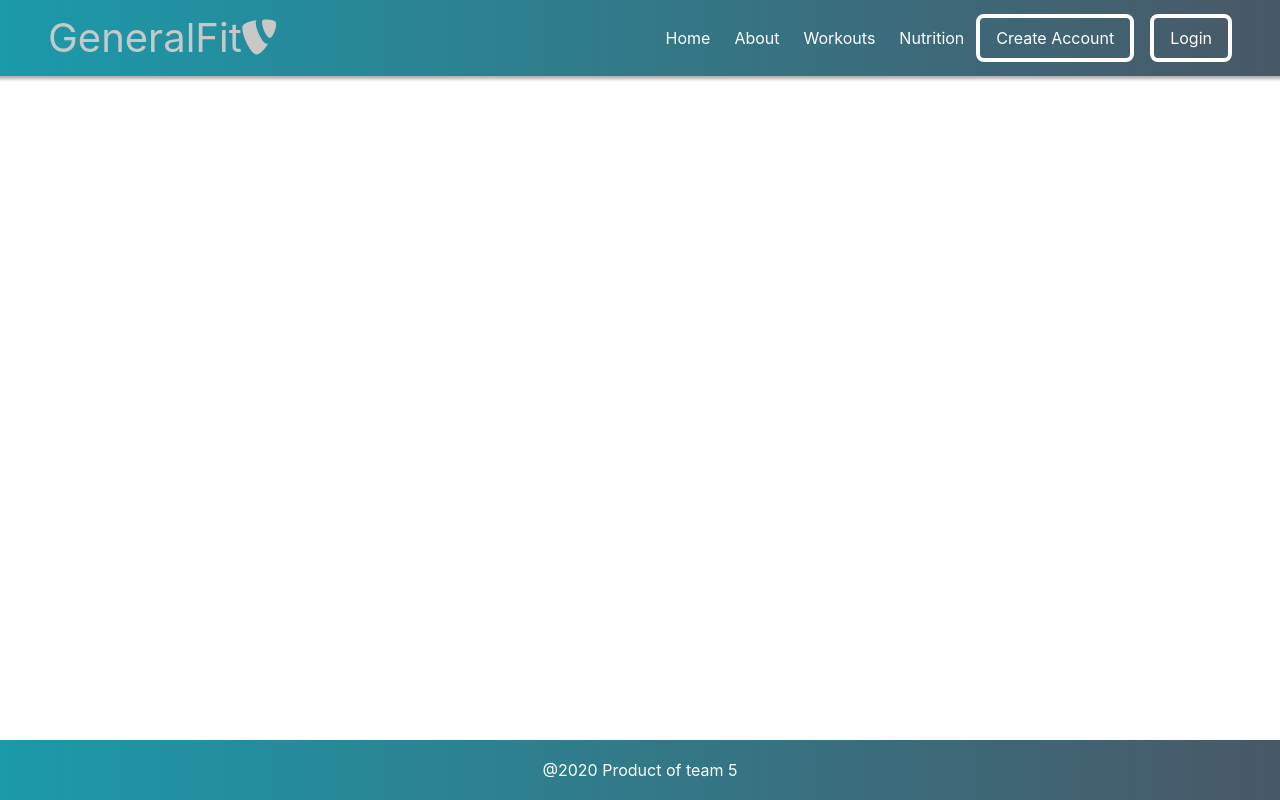
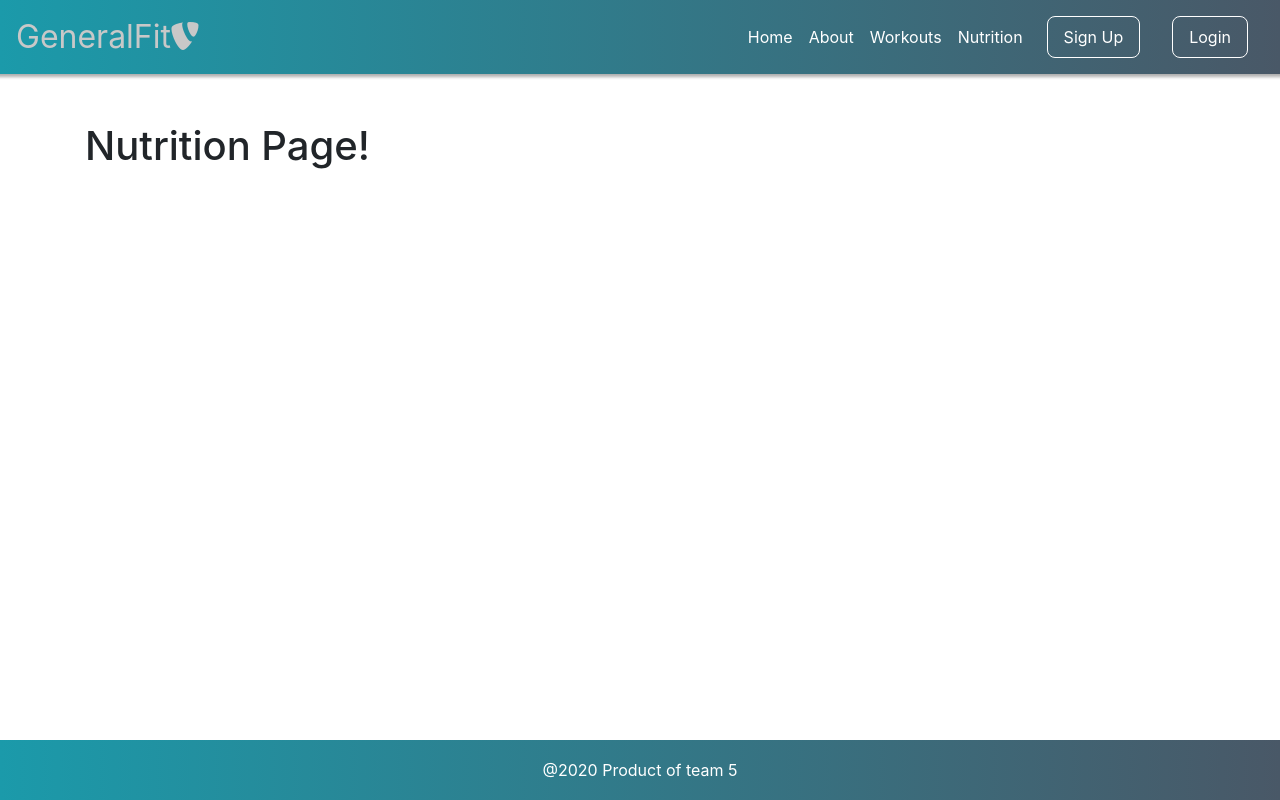
Before and after one commit to codebypaul/fitness_app_client, a React (Create React App) app: page /nutrition in a window 1280 px wide. Built offline with nearby package versions, Linux system fonts and the light colour scheme; no server answers.

Commit message:
converted all styling to bootstrap

```diff
--- a/package.json
+++ b/package.json
@@ -10,6 +10,7 @@
     "bootstrap": "^4.5.3",
     "jwt-decode": "^3.1.2",
     "react": "^17.0.1",
+    "react-bootstrap": "^1.4.0",
     "react-dom": "^17.0.1",
     "react-router-dom": "^5.2.0",
     "react-scripts": "4.0.1",
--- a/src/App.css
+++ b/src/App.css
@@ -18,7 +18,7 @@ body {
 
 /*-------navbar--------*/
 .brand{
-  font-size: 2.5rem;
+  font-size: 2rem;
   color: rgba(200,200,200,1);
   transition: .3s linear all;
 }
@@ -29,6 +29,14 @@ body {
 .logout-link{
   cursor:pointer;
 }
-.navLink{
-  margin: 0 .75rem;
+.fa-bars{
+  color: white;
 }
+
+.Navbar{
+  background: var(--schemeGradient);
+  display: flex;
+  align-items: center;
+  box-shadow: 0 0 3px 3px rgba(175,175,175,1);
+  z-index: 1;
+}
--- a/src/App.js
+++ b/src/App.js
@@ -8,8 +8,9 @@ import './App.css';
 import 'bootstrap/dist/css/bootstrap.min.css';
 // Components
 import Welcome from './pages/Welcome';
-import Navbar from './components/Navbar';
+import Navbartwo from './components/Navbartwo';
 import Footer from './components/Footer';
+
 //Pages
 import Profile from './pages/Profile';
 import Signup from './pages/Signup';
@@ -58,7 +59,8 @@ function App() {
 
   return (
     <div className="App">
-      <Navbar handleLogout={handleLogout} isAuth={isAuthenticated} />
+      {/* <Navbar handleLogout={handleLogout} isAuth={isAuthenticated} /> */}
+      <Navbartwo handleLogout={handleLogout} isAuth={isAuthenticated}/>
       <div className="container mt-5">
         <Switch>
           <Route path='/signup' component={ Signup } />
@@ -69,7 +71,7 @@ function App() {
           <PrivateRoute path="/profile" component={ Profile } user={currentUser}/>
           <Route exact path="/" component={ Welcome }/>
           <Route path="/workouts" component={ Workouts }/>
-          <Route path="/nutriton" component={ Nutrition }/>
+          <Route path="/nutrition" component={ Nutrition }/>
         </Switch>
       </div>
       <Footer />
--- /dev/null
+++ b/src/components/Buttons.js
@@ -0,0 +1,12 @@
+import styled from 'styled-components'
+
+const AuthBtn = styled.button`
+    border: .05rem solid white;
+    border-radius: .5rem;
+    padding: .5rem 1rem;
+    background: transparent;
+    color: white;
+    margin: 0 .5rem;
+`
+
+export { AuthBtn }
--- /dev/null
+++ b/src/components/Divs.js
@@ -0,0 +1,8 @@
+import styled from 'styled-components'
+
+const AuthOptions = styled.div`
+    display: flex;
+    align-items: center
+
+`
+export { AuthOptions }
--- a/src/components/GoogleBtn.js
+++ b/src/components/GoogleBtn.js
@@ -6,7 +6,7 @@ const GoogleBtn = ()=> {
 
         <Link to="">
             <GoogleBtnCont className="btn btn-primary">
-                <svg xmlns="http://www.w3.org/2000/svg" width="16" height="16" fill="currentColor" class="bi bi-google mr-2" viewBox="0 0 16 16">
+                <svg xmlns="http://www.w3.org/2000/svg" width="16" height="16" fill="currentColor" className="bi bi-google mr-2" viewBox="0 0 16 16">
                     <path d="M15.545 6.558a9.42 9.42 0 0 1 .139 1.626c0 2.434-.87 4.492-2.384 5.885h.002C11.978 15.292 10.158 16 8 16A8 8 0 1 1 8 0a7.689 7.689 0 0 1 5.352 2.082l-2.284 2.284A4.347 4.347 0 0 0 8 3.166c-2.087 0-3.86 1.408-4.492 3.304a4.792 4.792 0 0 0 0 3.063h.003c.635 1.893 2.405 3.301 4.492 3.301 1.078 0 2.004-.276 2.722-.764h-.003a3.702 3.702 0 0 0 1.599-2.431H8v-3.08h7.545z"/>
                 </svg>
                 Login
--- a/src/components/Navbar.js
+++ /dev/null
@@ -1,83 +0,0 @@
-import React from 'react';
-import { NavLink, Link } from 'react-router-dom';
-import styled from 'styled-components'
-const Navbar = (props) => {
-    return (
-        <NavWrapper className="navbar navbar-expanded text-white px-5">
-                <Link className="brand" to="/">GeneralFit
-                <i className="fab fa-typo3" />
-                </Link>
-                {/* <button className="navbar-toggler" type="button" data-toggle="collapse" data-target="#navbarsExample07" aria-controls="#navbarsExample07" aria-expanded="false" aria-label="Toggle navigation">
-                    <span className="navbar-toggler-icon"></span>
-                </button> */}
-                {/* <div className="collapse navbar-collapse" id="navbarsExample07"> */}
-                    <div className="ml-auto d-flex">
-                        <NavLink className="text-white navLink" exact to="/">
-                        Home</NavLink>
-                        <NavLink className="text-white navLink"  to="/about">
-                        About
-                        </NavLink>
-                        <NavLink className="text-white navLink"  to="/workouts">
-                        Workouts
-                        </NavLink>
-                        <NavLink className="text-white navLink"  to="/nutrition">
-                        Nutrition
-                        </NavLink>
-                    </div>
-                    {
-                        props.isAuth
-                        ? <AuthOptions>
-
-                                <NavLink className="mr-3"  to="/profile">
-                                <AuthBtn>
-                                Profile
-                                </AuthBtn>
-                                </NavLink>
-                                <AuthBtn onClick={props.handleLogout} className=" logout-link">
-                                Logout
-                                </AuthBtn>
-
-                        </AuthOptions>
-                        : <AuthOptions>
-
-                                <NavLink className="mr-3"  to="/signup">
-                                <AuthBtn>
-
-                                Create Account
-                                </AuthBtn>
-                                </NavLink>
-
-                                <NavLink className=""  to="/login">
-                                <AuthBtn>
-                                Login
-                                </AuthBtn>
-                                </NavLink>
-
-                        </AuthOptions>
-                    }
-                {/* </div> */}
-
-        </NavWrapper>
-    );
-}
-
-const AuthOptions = styled.div`
-    display: flex;
-
-`
-const AuthBtn = styled.button`
-    border: .25rem solid white;
-    border-radius: .5rem;
-    padding: .5rem 1rem;
-    background: transparent;
-    color: white;
-`
-
-const NavWrapper = styled.nav`
-    position: sticky;
-    top: 0;
-    box-shadow: 0 0 3px 3px rgba(175,175,175,1);
-    z-index: 1;
-    background: var(--schemeGradient);
-`
-export default Navbar;
--- /dev/null
+++ b/src/components/Navbartwo.js
@@ -0,0 +1,64 @@
+import { AuthOptions } from './Divs'
+import { AuthBtn } from './Buttons'
+// import React, { useState } from "react";
+import Navbar from 'react-bootstrap/Navbar'
+import Nav from 'react-bootstrap/Nav'
+// import NavDropdown from 'react-bootstrap/NavDropdown'
+// import Form from 'react-bootstrap/Form'
+// import FormControl from 'react-bootstrap/FormControl'
+
+
+const Navbartwo = (props) => {
+    return (
+      <Navbar className="Navbar sticky-top" expand="lg" fixedTop>
+        <Navbar.Brand href="/">
+        <div className="brand">
+          GeneralFit
+          <i className="fab fa-typo3" />
+        </div>
+        </Navbar.Brand>
+        <Navbar.Toggle className="" bg="dark" aria-controls="basic-navbar-nav"/>
+      <Navbar.Collapse className="" id="basic-navbar-nav">
+        <Nav className="ml-auto d-flex align-items-center">
+          <Nav.Link  className="navLink text-white" href="/">Home</Nav.Link>
+          <Nav.Link  className="navLink text-white" href="/about">About</Nav.Link>
+          <Nav.Link  className="navLink text-white" href="/workouts">Workouts</Nav.Link>
+          <Nav.Link  className="navLink text-white" href="/nutrition">Nutrition</Nav.Link>
+          {
+            props.isAuth
+            ? <AuthOptions>
+                <Nav.Link href="/profile">
+            <AuthBtn>
+                Profile
+            </AuthBtn>
+                </Nav.Link>
+                <div onClick={props.handleLogout}>
+            <AuthBtn>
+                Logout
+
+            </AuthBtn>
+                </div>
+            </AuthOptions>
+            : <AuthOptions>
+            <Nav.Link href="/signup">
+            <AuthBtn>
+            Sign Up
+            </AuthBtn>
+            </Nav.Link>
+            <Nav.Link href="/login">
+            <AuthBtn>
+            Login
+            </AuthBtn>
+            </Nav.Link>
+            </AuthOptions>
+          }
+        </Nav>
+      {/* <Form inline>
+        <FormControl type="text" placeholder="Search" className="mr-sm-2" />
+        <Button variant="outline-success">Search</Button>
+      </Form> */}
+      </Navbar.Collapse>
+    </Navbar>
+    );
+}
+export default Navbartwo;
--- a/src/pages/Nutrition.js
+++ b/src/pages/Nutrition.js
@@ -0,0 +1,8 @@
+const Nutrition = () => {
+    return (
+        <div>
+            <h1>Nutrition Page!</h1>
+        </div>
+    )
+}
+export default Nutrition
```
Also changed, not shown: src/components/MenuModal.js (added, +50 -0 lines), 2 other files (tests, documents, lock files or other folders).
